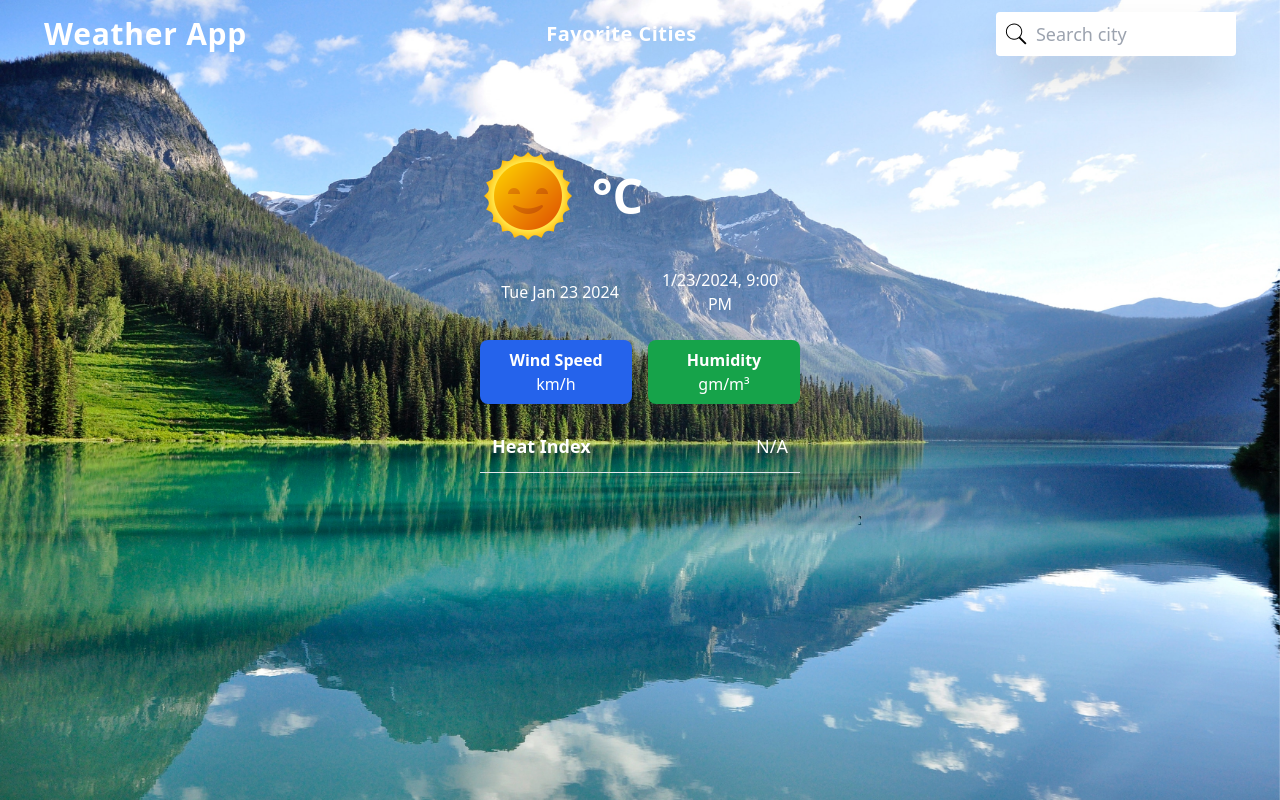
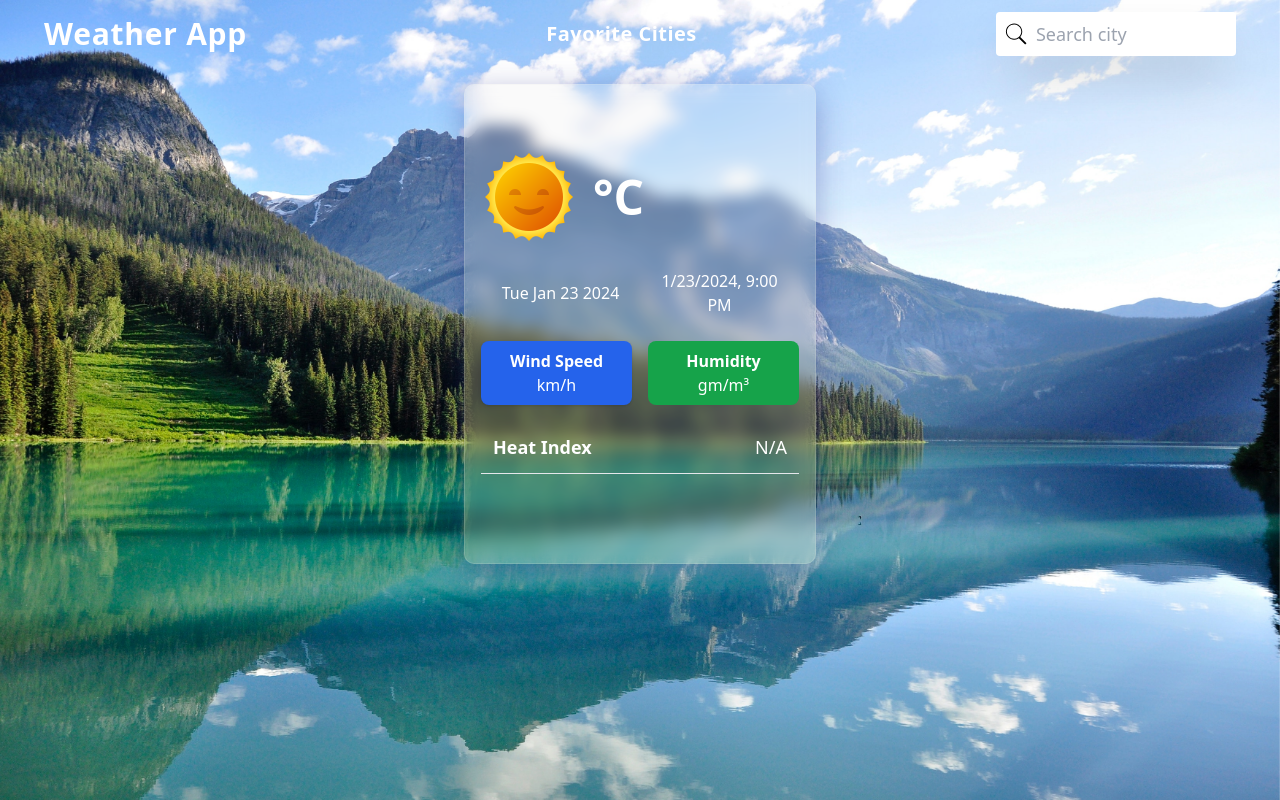
Before and after one commit to tinsudessalegn/weather-forcast-app, a React (Vite) app: page / in a window 1280 px wide. Built offline with nearby package versions, Linux system fonts and the light colour scheme; no server answers.

Commit message:
glass card custom css

```diff
--- a/src/index.css
+++ b/src/index.css
@@ -9,3 +9,12 @@
   padding: 0;
   box-sizing: border-box;
 }
+
+.glassCard{
+  background:  rgba(225,225,225,0.18);
+  box-shadow:  0 8px 32px 0 rgba(31,38,135,0.37);
+  backdrop-filter: blur(8px);
+  -webkit-backdrop-filter: blur(8px);
+  border-radius: 10px;
+  border: 1px solid rgba(225,225,225,0.18);
+}
```
